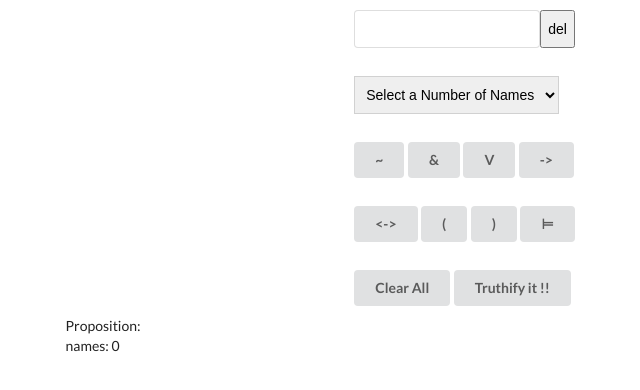
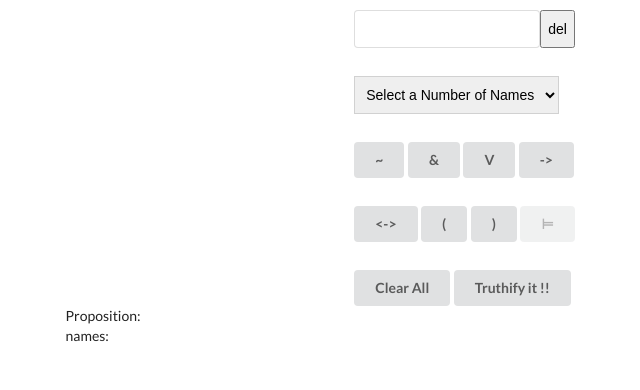
Before and after one commit to nnosaJasonn/react-truthtable, a React (Create React App) app: page / in a window 1280 px wide. Shown: the top 390 px of the page, without its empty margins (11-651 px from the left). Built offline with nearby package versions, Linux system fonts and the light colour scheme.

Commit message:
add validation

```diff
--- a/src/components/App.js
+++ b/src/components/App.js
@@ -1,20 +1,23 @@
 import React from 'react';
 import Board from './Board';
 import Table from './Table';
-class App extends React.Component {
-    state = { proposition: [], names: 0 }
-   handleTruth =(proposition, names)=> {
-        this.setState({proposition, names})
-    }
-    render() {
+class App extends React.Component
+{
+    state = { proposition: [], names: [] }
+   handleTruth =(proposition, names)=>
+   {
+      this.setState({proposition, names})
+   }
+    render()
+    {
         return (
             <div>
                 <div className="ui  centered  container" style={{marginTop: "10px"}}>
                     <Board onTruth={this.handleTruth}/>
 
+                    <Table proposition={this.state.proposition} names={this.state.names}/>
                 </div>
                 <div className="ui  centered  container" style={{marginTop: "10px"}}>
-                    <Table proposition={this.state.proposition} names={this.state.names}/>
                 </div>
             </div>
         )
--- a/src/components/Board.js
+++ b/src/components/Board.js
@@ -1,30 +1,12 @@
 import React from 'react';
 import Button from './Button'
 import Names from './Names';
-// var truthify = require('../js/truthify');
-class Board extends React.Component {
-
-
-    state = { proposition: '', names: 0 }
-    handleClick = (event) => {
-        if(event.target.value === 'submit')
-        {
-            if(this.checkForErrors(this.state.proposition))
-            {
-
-            }
-            else
-            {
-                this.props.onTruth(this.state.proposition, this.state.names);
-            }
-
-        }
-        else if(event.target.value === 'clear')
-        {
-            this.setState({proposition: '', names: 0})
-
-        }
-        else if(event.target.value === '~')
+class Board extends React.Component
+{
+    state = { proposition: '', names: [], errors: [] }
+    handleClick = (event) =>
+    {
+        if(event.target.value === '~')
         {
             const jim = this.state.proposition
 
@@ -38,26 +20,93 @@ class Board extends React.Component {
         }
     }
 
-    handleChange = (event) => {
+    handleChange = (event) =>
+    {
         this.setState({proposition: event.target.value})
     }
 
-    onSelectChange = (event) => {
-        console.log(parseInt(event.target.value));
-
-        this.setState({names: parseInt(event.target.value)})
+    onSelectChange = (event) =>
+    {
+        let char = '@'
+        let names = [];
+        for(let i = 0; i<event.target.value; i++)
+        {
+            char = String.fromCharCode(char.charCodeAt() + 1);
+            names.push(char);
+        }
+        this.setState({names})
     }
 
-    del = () => {
+    del = () =>
+    {
         const jim = this.state.proposition.trim();
         this.setState({proposition: jim.substring(0, jim.lastIndexOf(' '))})
+        this.setState({errors: []})
     }
 
-    checkForErrors = (proposition) => {
 
+    validate = () =>
+    {
+        const connectives = ['&', 'V', '->', '<->']
+        const names = this.state.names;
+        const propArr = this.state.proposition.split(' ');
+        let err = [];
+        console.log(propArr);
+        let val = this.state.proposition.replace(/\W/g, '');
+        val = val.replace('V', '');
+        if(val.length === 0)
+        {
+            err.push({
+                type: 'no names',
+                msg: 'Not a proposition'
+            })
+        }
+        for(let i = 0; i<propArr.length; i++)
+        {
+            var flag = false;
+            var conAdded = false;
+            var nameAdded = false
+            if(connectives.includes(propArr[i]) && flag === true && conAdded === false)
+            {
+                err.push({
+                    type: 'ambiguity',
+                    msg:'Please add parentheses to prevent ambiguity'
+                })
+                conAdded = true;
+            }
+            if(connectives.includes(propArr[i]) && flag === false)
+            {
+                flag = true;
+            }
+
+            if(flag === true && propArr[i] === '(' || propArr[i] === ')')
+            {
+                flag = false
+            }
+
+            if(names.includes(propArr[i]) && names.includes(propArr[i+1]) && nameAdded === false)
+            {
+                err.push({
+                    type: 'invalid',
+                    msg: 'Names must be joined by a connective'});
+                nameAdded = true;
+            }
+        }
+
+
+        if(err.length > 0)
+        {
+            const errors = err.map(str => <li key={str.type}>{str.msg}</li>);
+            this.setState({errors});
+        }
+        else
+        {
+            this.props.onTruth(this.state.proposition, this.state.names);
+        }
     }
 
-    render() {
+    render()
+    {
         return (
             <div className="ui two column centered grid">
                 <div className="row centered">
@@ -65,9 +114,14 @@ class Board extends React.Component {
                     <div className="ui input">
                         <input onChange={this.handleChange} value={this.state.proposition} type="text"/>
                         <button onClick={this.del}>del</button>
+
                     </div>
+                    <ul style={{margin: '0px', color:'red'}}>
+                        {this.state.errors}
+                    </ul>
                     </div>
                 </div>
+
                 <div className="row centered">
 
                     <Names onClick={this.handleClick} onSelectChange={this.onSelectChange} names={this.state.names}/>
@@ -86,13 +140,13 @@ class Board extends React.Component {
                         <Button onClick={this.handleClick}  value="<->" name="<->" />
                         <Button onClick={this.handleClick} value="(" name="(" />
                         <Button onClick={this.handleClick}  value=")" name=")" />
-                        <Button onClick={this.handleClick}  value="⊨" name="⊨" />
+                        <Button onClick={this.handleClick} disabled={true} value="⊨" name="⊨" />
                     </div>
                 </div>
                 <div className="row ">
                     <div className="column ">
-                        <Button onClick={this.handleClick}  value="clear" name="Clear All" />
-                        <Button onClick={this.handleClick} value="submit" name=" Truthify it !!" />
+                        <Button onClick={()=>this.setState({proposition: '', names: 0})}  value="clear" name="Clear All" />
+                        <Button onClick={this.validate} value="submit" name=" Truthify it !!" />
                     </div>
                 </div>
                 </div>
--- a/src/components/Button.js
+++ b/src/components/Button.js
@@ -1,12 +1,15 @@
 import React from 'react';
 
-class Button extends React.Component {
-    onClick =(event)=>{
+class Button extends React.Component
+{
+    onClick =(event)=>
+    {
         console.log(event.target.value);
     }
-    render() {
+    render()
+    {
         return (
-            <button onClick={this.props.onClick} value={this.props.value} className="ui button">{this.props.name}</button>
+            <button onClick={this.props.onClick} disabled={this.props.disabled} value={this.props.value} className="ui button">{this.props.name}</button>
         )
     }
 }
--- a/src/components/Names.js
+++ b/src/components/Names.js
@@ -1,16 +1,14 @@
 import React from 'react';
 import Button from './Button';
-const Names = (props) => {
-    if(props.names > 0)
+const Names = (props) =>
+{
+    if(props.names.length > 0)
     {
         let buttons = [];
-        let char = '@'
-        for(let i = 0; i<props.names; i++)
+        for(let i = 0; i<props.names.length; i++)
         {
-            char = String.fromCharCode(char.charCodeAt() + 1);
-            console.log(char);
             buttons.push(
-                <Button onClick={props.onClick} key={i} value={char} name={char} />
+                <Button onClick={props.onClick} key={i} value={props.names[i]} name={props.names[i]} />
             )
         }
         return (
@@ -26,6 +24,8 @@ const Names = (props) => {
             </div>
         )
     }
+
+
     return (
         <div className="column ">
         <select onChange={props.onSelectChange} className="ui dropdown">
@@ -39,4 +39,6 @@ const Names = (props) => {
     )
 }
 
+
+
 export default Names;
```
Also changed, not shown: src/components/Table.js (+5 -2 lines).
